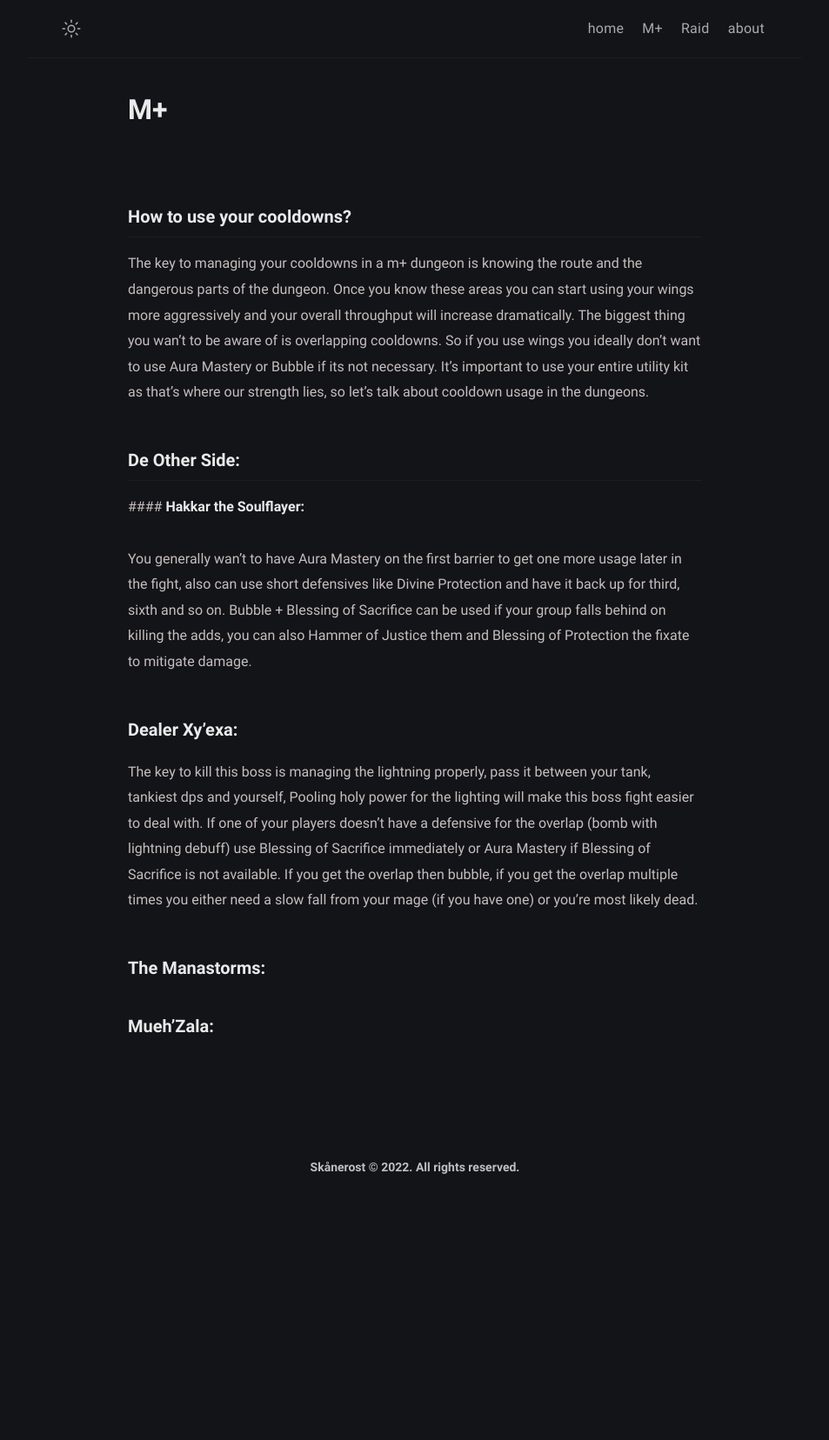
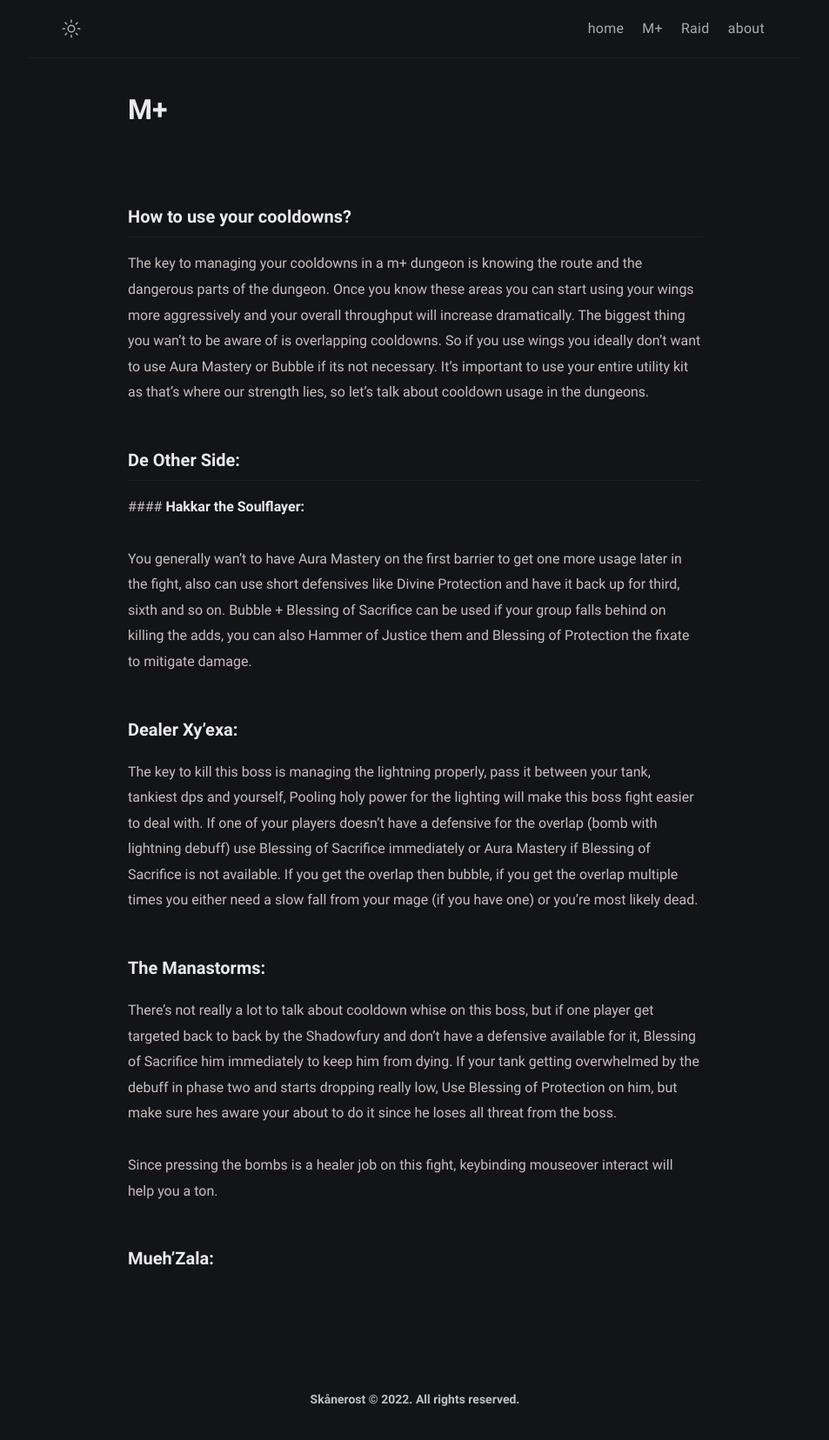
Before and after one commit to BetterThanWowhead/BetterThanWowhead.github.io, a Jekyll site: the page built from pages/M+/cd.md, in a window 1280 px wide. Shown: the whole page at 87% size, without its empty margins (163-1116 px from the left). Built offline with Jekyll 4.4.1, drawn with Linux system fonts in a browser that asks for light colours; before the commit the page ends 1389 px from its top, so only the background shows below that.

Commit message:
manastorms

```diff
--- a/pages/M+/cd.md
+++ b/pages/M+/cd.md
@@ -20,5 +20,8 @@ The key to managing your cooldowns in a m+ dungeon is knowing the route and the
 The key to kill this boss is managing the lightning properly, pass it between your tank, tankiest dps and yourself, Pooling holy power for the lighting will make this boss fight easier to deal with. If one of your players doesn't have a defensive for the overlap (bomb with lightning debuff) use Blessing of Sacrifice immediately or Aura Mastery if Blessing of Sacrifice is not available. If you get the overlap then bubble, if you get the overlap multiple times you either need a slow fall from your mage (if you have one) or you're most likely dead.
 
 #### **The Manastorms:**
+There's not really a lot to talk about cooldown whise on this boss, but if one player get targeted back to back by the Shadowfury and don't have a defensive available for it, Blessing of Sacrifice him immediately to keep him from dying. If your tank getting overwhelmed by the debuff in phase two and starts dropping really low, Use Blessing of Protection on him, but make sure hes aware your about to do it since he loses all threat from the boss.
+
+Since pressing the bombs is a healer job on this fight, keybinding mouseover interact will help you a ton.
 
 #### **Mueh'Zala:**
```
